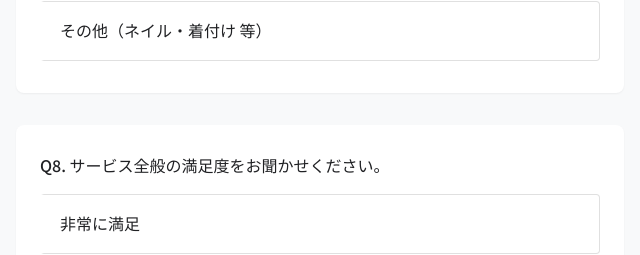
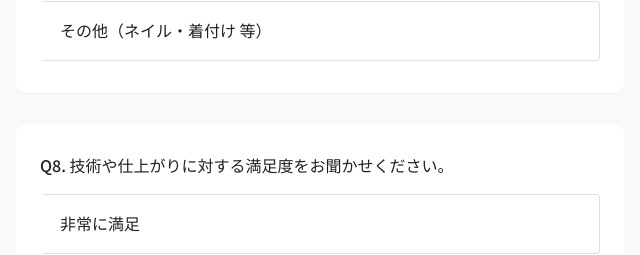
Before and after one commit to Jiro2784/quarter-survey, a plain HTML site: page index.html in a window 1280 px wide. Shown: the part 3199-3454 px from the top of the page, without its empty margins (320-960 px from the left). Drawn offline with Linux system fonts and the light colour scheme.

Commit message:
Update index.html

```diff
--- a/index.html
+++ b/index.html
@@ -657,7 +657,7 @@
 
         <!-- サービス満足度（任意） -->
         <div class="question" id="question8" data-section="service">
-          <h3>Q8. サービス全般の満足度をお聞かせください。</h3>
+          <h3>Q8. 技術や仕上がりに対する満足度をお聞かせください。</h3>
           <div class="options">
             <input type="radio" id="service5" name="serviceSatisfaction" value="非常に満足">
             <label for="service5">非常に満足</label><br>
```
